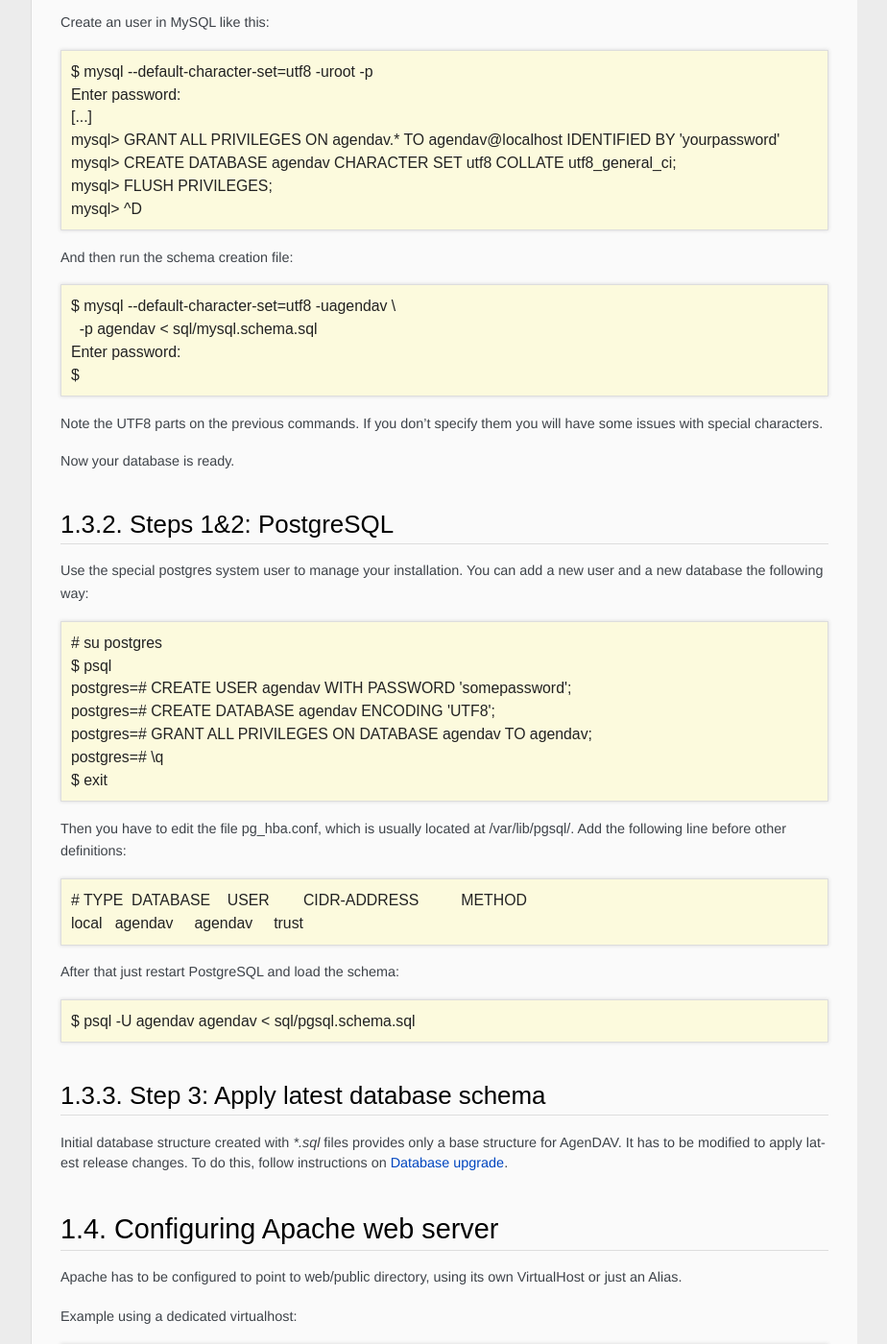
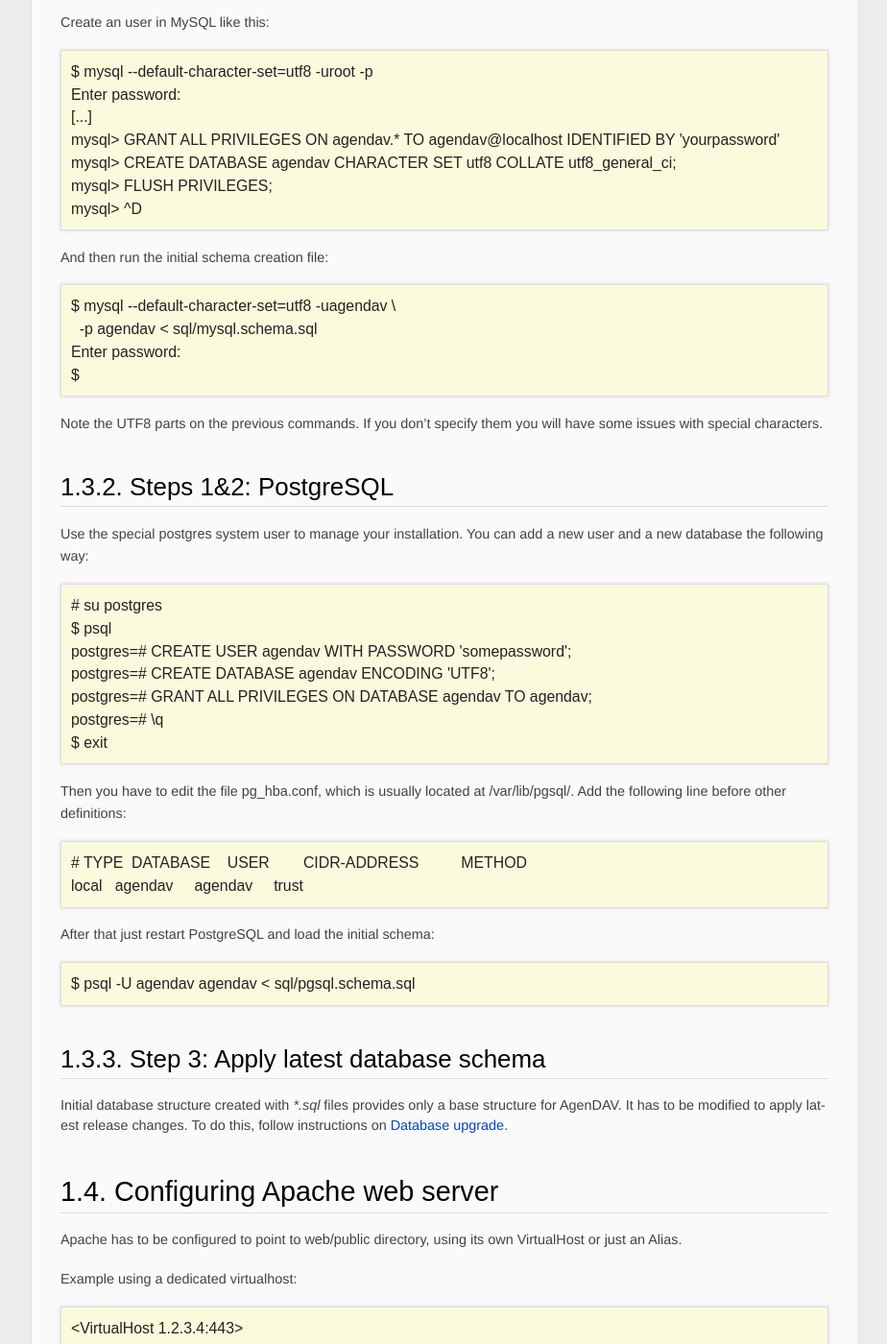
Before and after one commit to birdrock00/caldaver, a Sphinx documentation site: the page built from doc/source/admin/installation.rst, in a window 1280 px wide and 1400 px high, scrolled down 1103 px. Shown: the whole window at 96% size, without its empty margins (268-1192 px from the left). Built offline with Sphinx 7.4.7, drawn with Linux system fonts in a browser that asks for light colours; some web fonts are replaced.

Commit message:
Clarify that sql files just provide an initial schema

```diff
--- a/doc/source/admin/installation.rst
+++ b/doc/source/admin/installation.rst
@@ -52,7 +52,7 @@ Create an user in MySQL like this::
  mysql> FLUSH PRIVILEGES;
  mysql> ^D
 
-And then run the schema creation file::
+And then run the initial schema creation file::
 
  $ mysql --default-character-set=utf8 -uagendav \
    -p agendav < sql/mysql.schema.sql
@@ -61,8 +61,6 @@ And then run the schema creation file::
 
 Note the UTF8 parts on the previous commands. If you don't specify them you
 will have some issues with special characters.
-
-Now your database is ready.
 
 Steps 1&2: PostgreSQL
 *********************
@@ -84,7 +82,7 @@ Then you have to edit the file ``pg_hba.conf``, which is usually located at
  # TYPE  DATABASE    USER        CIDR-ADDRESS          METHOD
  local   agendav     agendav     trust
 
-After that just restart PostgreSQL and load the schema::
+After that just restart PostgreSQL and load the initial schema::
 
  $ psql -U agendav agendav < sql/pgsql.schema.sql
 
```
